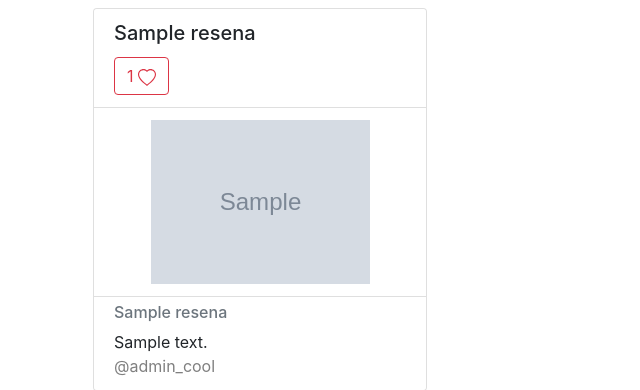
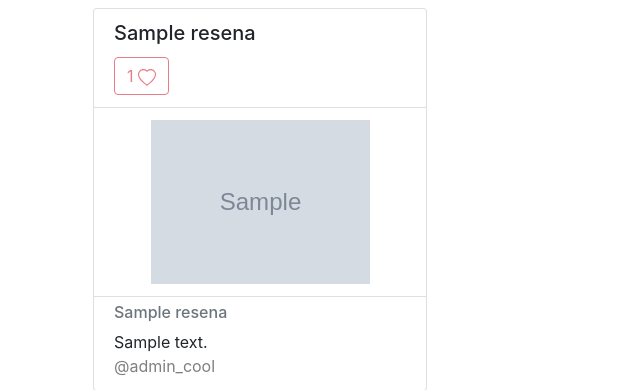
Before and after one commit to DCC-CC4401/2023-1-Grupo-3, a Django app: page / in a window 1280 px wide. Shown: the part 62-452 px from the top of the page, without its empty margins (0-640 px from the left). Run offline with Django 4.2, Linux system fonts and the light colour scheme; data comes from the database, SQL or seed files in the repository; tables that the repository leaves empty hold one stand-in row (values such as "Sample post"); grey boxes marked "Sample" are stand-in pictures.

Commit message:
Se deshabilita el botón de like en el inicio

```diff
--- a/resenas_cool/inicio/templates/inicio/inicio.html
+++ b/resenas_cool/inicio/templates/inicio/inicio.html
@@ -54,7 +54,7 @@
                     <ul class="list-group list-group-flush">
                         <li class="list-group-item">
                             <h5 class="card-title">{{resena.nombre_producto}}</h5>
-                            <button class="btn btn-outline-danger" type="button">
+                            <button class="btn btn-outline-danger disabled" type="button">
                                 {{resena.likes}}
                                 <svg xmlns="http://www.w3.org/2000/svg" width="18" height="18" fill="currentColor" class="bi bi-heart" viewBox="0 0 16 16">
                                     <path d="m8 2.748-.717-.737C5.6.281 2.514.878 1.4 3.053c-.523 1.023-.641 2.5.314 4.385.92 1.815 2.834 3.989 6.286 6.357 3.452-2.368 5.365-4.542 6.286-6.357.955-1.886.838-3.362.314-4.385C13.486.878 10.4.28 8.717 2.01L8 2.748zM8 15C-7.333 4.868 3.279-3.04 7.824 1.143c.06.055.119.112.176.171a3.12 3.12 0 0 1 .176-.17C12.72-3.042 23.333 4.867 8 15z"></path>
```
